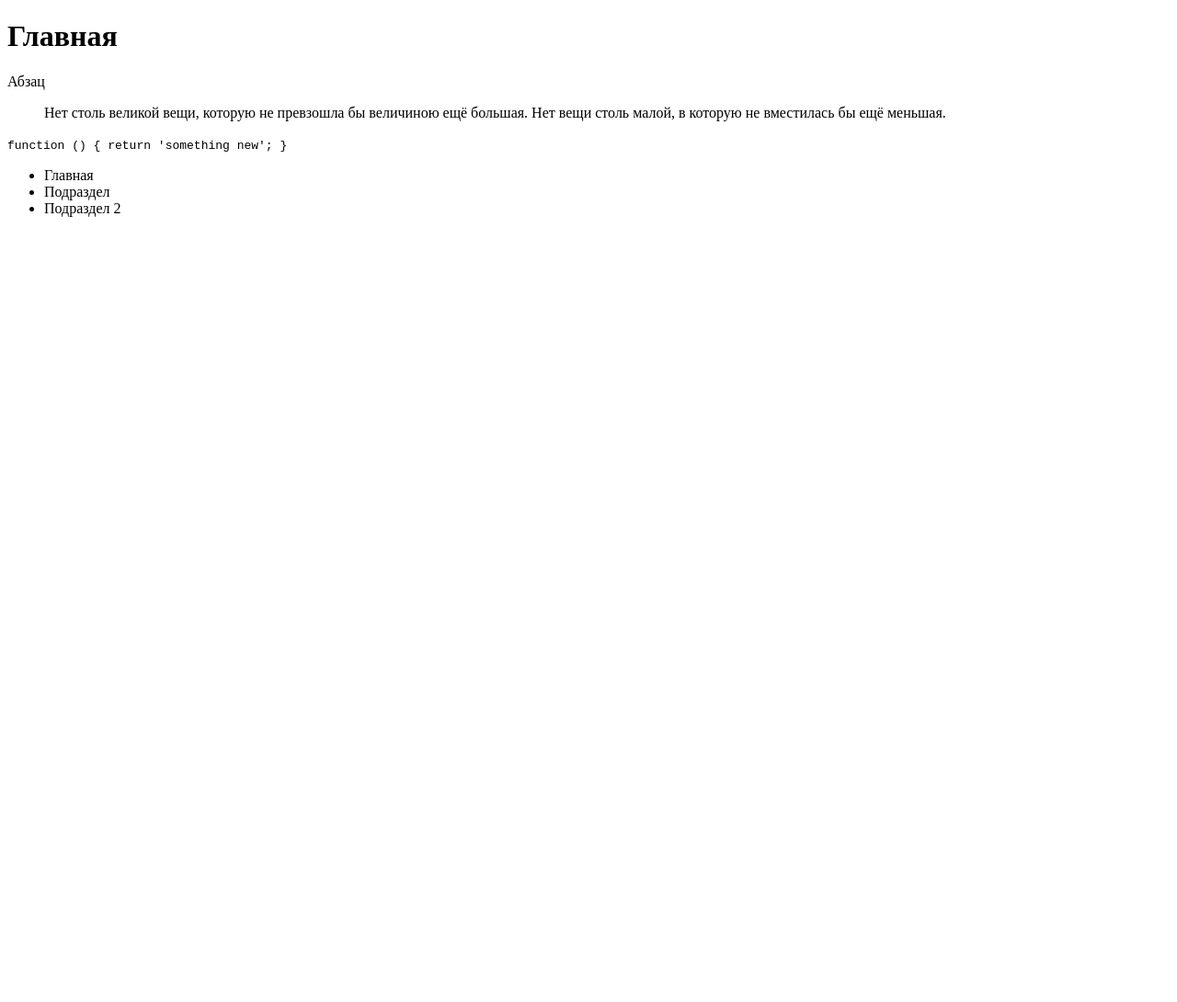
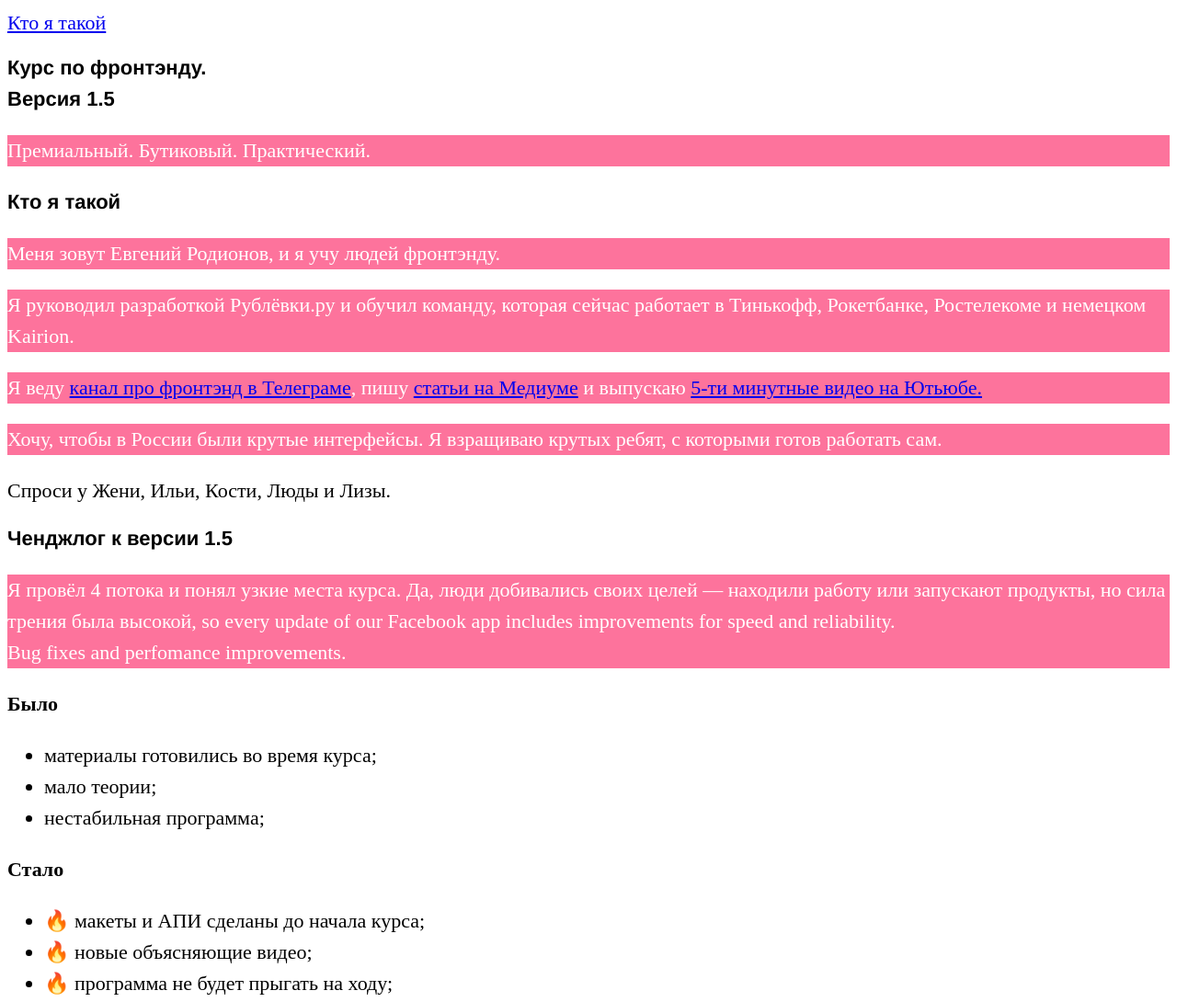
Before and after one commit to b0gok/verstka, a plain HTML site: page index.html in a window 1280 px wide. Shown: the whole page at 92% size. Before the commit the page ends 800 px from the top, so only its background shows below. Drawn offline with Linux system fonts and the light colour scheme.

Commit message:
[Step 4] Using CSS, install Prettier

```diff
--- /dev/null
+++ b/css/styles.css
@@ -0,0 +1,14 @@
+* {
+  font-size: 22px;
+  line-height: 34px;
+}
+
+p {
+  background-color: #fd739c;
+  color: #fff;
+}
+
+h1,
+h2 {
+  font-family: "Helvetica", "Arial", sans-serif;
+}
--- a/index.html
+++ b/index.html
@@ -1,24 +1,63 @@
-<!doctype html>
+<!DOCTYPE html>
 <html>
+
 <head>
-    <title>Вёрстка — Главная</title>
+  <title>Курс по фронтэнду — 1.5</title>
+  <link rel="stylesheet" href="./css/styles.css">
 </head>
+
 <body>
-    <h1>Главная</h1>
-    <p>Абзац</p>
-    <blockquote>
-      Нет столь великой вещи, которую не превзошла бы величиною ещё большая. Нет вещи столь малой, в которую не вместилась бы ещё меньшая.
-    </blockquote>
-    <code>
-      function () {
-        return 'something new';
-      }
-    </code>
-    <br />
+  <nav>
+    <a href="#whoami">Кто я такой</a>
+  </nav>
+  <header>
+    <h1>
+      Курс по фронтэнду.
+      <br> Версия 1.5
+    </h1>
+    <p>Премиальный. Бутиковый. Практический.</p>
+  </header>
+  <main>
+    <section id="whoami">
+      <h2>Кто я такой</h2>
+      <p>Меня зовут Евгений Родионов, и я учу людей фронтэнду.</p>
+      <p>
+        Я руководил разработкой Рублёвки.ру и обучил команду, которая сейчас работает в Тинькофф, Рокетбанке,
+        Ростелекоме и немецком Kairion.
+      </p>
+      <p>
+        Я веду
+        <a href="https://t.me/rodionovrodionovrodionov">канал про фронтэнд в Телеграме</a>, пишу
+        <a href="https://medium.com/@evgeny.rodioniv">статьи на Медиуме</a> и выпускаю
+        <a href="https://youtube.com/c/evgenyrodionov">5-ти минутные видео на Ютьюбе.</a>
+      </p>
+      <p>
+        Хочу, чтобы в России были крутые интерфейсы. Я взращиваю крутых ребят, с которыми готов работать сам.
+      </p>
+      <aside>Спроси у Жени, Ильи, Кости, Люды и Лизы.</aside>
+    </section>
+    <section id="changelog">
+      <h2>Ченджлог к версии 1.5</h2>
+      <p>
+        Я провёл 4 потока и понял узкие места курса. Да, люди добивались своих целей — находили работу или запускают
+        продукты, но сила трения была высокой, so every update of our Facebook app includes improvements
+        for speed and reliability.
+        <br> Bug fixes and perfomance improvements.
+      </p>
+      <h3>Было</h3>
       <ul>
-      <li>Главная</li>
-      <li>Подраздел</li>
-      <li>Подраздел 2</li>
+        <li>материалы готовились во время курса;</li>
+        <li>мало теории;</li>
+        <li>нестабильная программа;</li>
       </ul>
+      <h3>Стало</h3>
+      <ul>
+        <li>🔥 макеты и АПИ сделаны до начала курса;</li>
+        <li>🔥 новые объясняющие видео;</li>
+        <li>🔥 программа не будет прыгать на ходу;</li>
+      </ul>
+    </section>
+  </main>
 </body>
+
 </html>
```
Also changed, not shown: 1 other file. Lines whose indentation alone changed are shown as unchanged.
